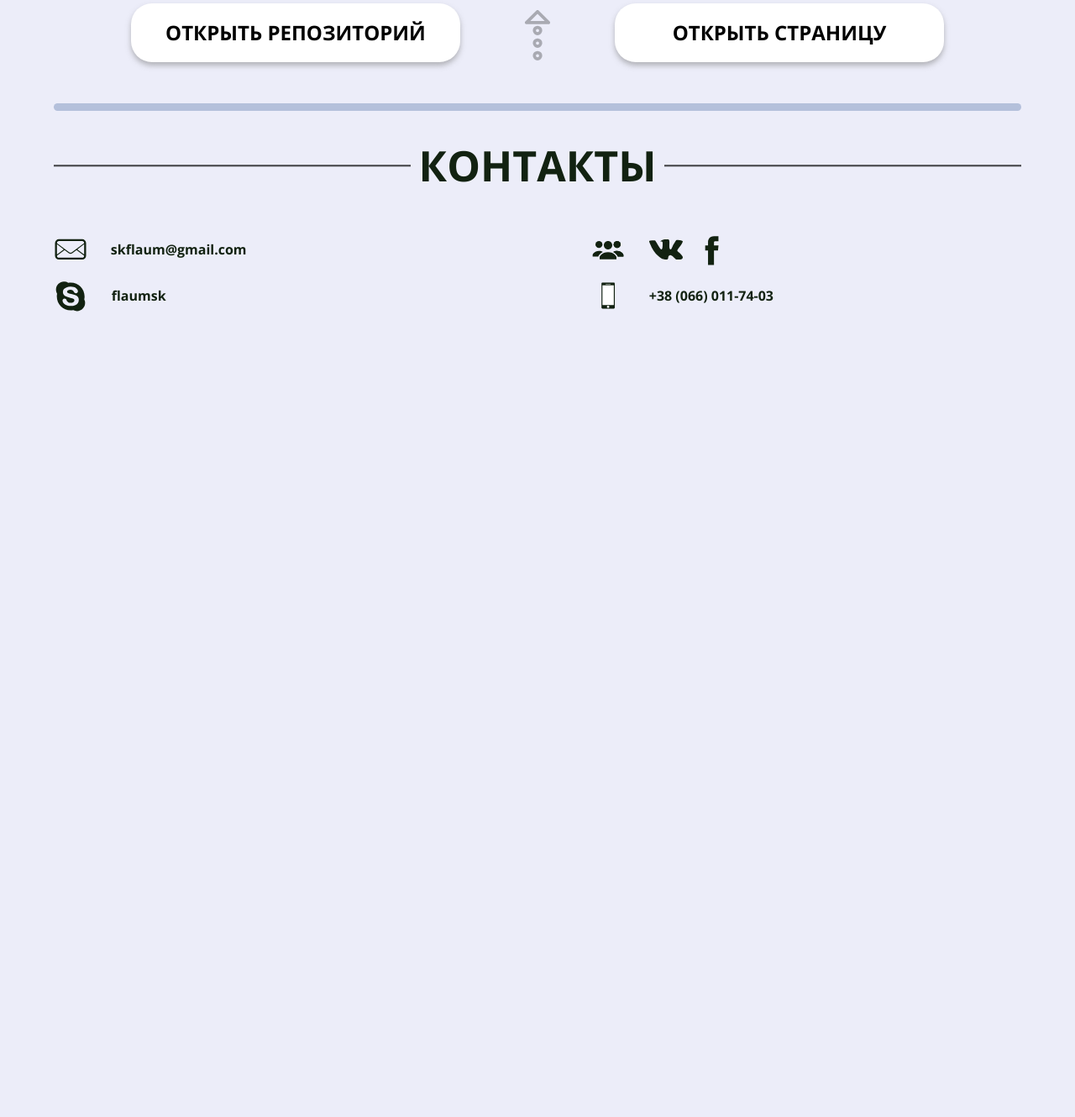
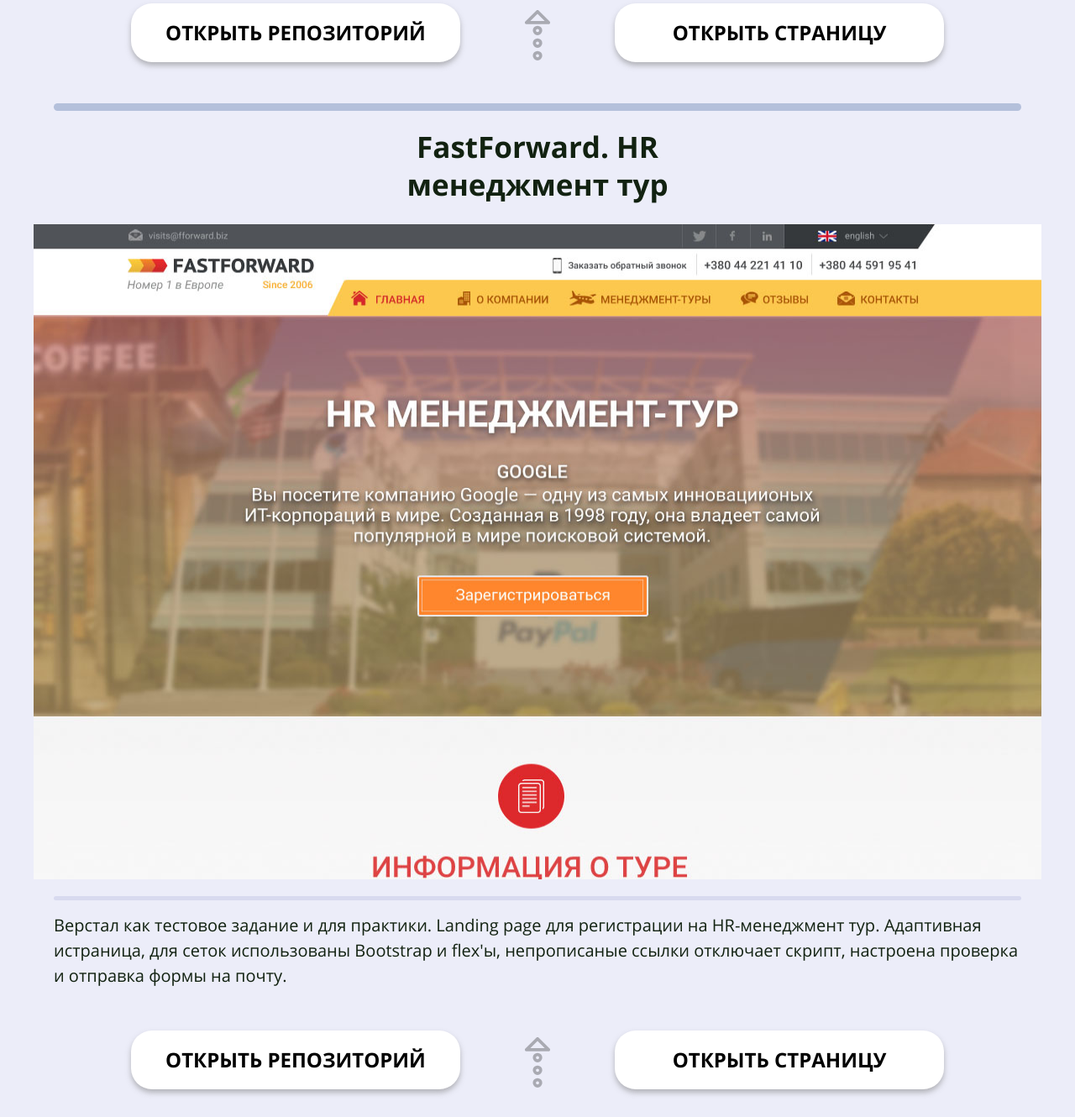
Before and after one commit to flaum/CV, a website: page index.html in a window 1280 px wide. Shown: the part 6640-7970 px from the top of the page at 84% size. Before the commit the page ends 7027 px from the top, so only its background shows below. Drawn offline with Linux system fonts and the light colour scheme; files whose address does not match are found by name.

Commit message:
Резюме ver 1.9.3

```diff
--- a/index.html
+++ b/index.html
@@ -308,6 +308,27 @@
             </svg>
           </a>
         </section>
+        <section class="portfolio__item">
+          <h2>FastForward. HR менеджмент тур</h2>
+          <a class="portfolio__item-image" href="https://flaum.github.io/MBA-test">
+            <picture>
+              <source media="(min-width: 1200px)" srcset="img/mba-desktop@1x.jpg">
+              <source media="(min-width: 768px)" srcset="img/mba-tablet@1x.jpg">
+              <img src="img/mba-mobile@1x.jpg" srcset="img/mba-mobile@2x.jpg 2x" alt="MBA Тестовое задание" width="320" height="208">
+            </picture>
+          </a>
+          <p class="portfolio__info-text">Верстал как тестовое задание и для практики. Landing page для регистрации на HR-менеджмент тур. Адаптивная истраница, для сеток использованы Bootstrap и flex'ы, непрописаные ссылки отключает скрипт, настроена проверка и отправка формы на почту.</p>
+          <div class="portfolio__btns-wrapper">
+            <a class="portfolio__github-btn" href="https://github.com/flaum/MBA-test.git">Открыть репозиторий</a>
+            <a class="portfolio__page-btn" href="https://flaum.github.io/MBA-test/">Открыть страницу</a>
+          </div>
+          <a class="portfolio__up-arrow" href="#menu">
+            Стрелка вверх
+            <svg width="60" height="60">
+              <use xmlns:xlink="http://www.w3.org/1999/xlink" xlink:href="#icon-up-arrow"></use>
+            </svg>
+          </a>
+        </section>
       </article>
     </main>
     <footer class="contacts" id="contacts">
```
Also changed, not shown: index-eng.html (+21 -0 lines), index-ru.html (deleted, +0 -1 lines), img/mba-desktop@1x.jpg (added), img/mba-mobile@1x.jpg (added), img/mba-mobile@2x.jpg (added), img/mba-tablet@1x.jpg (added).
